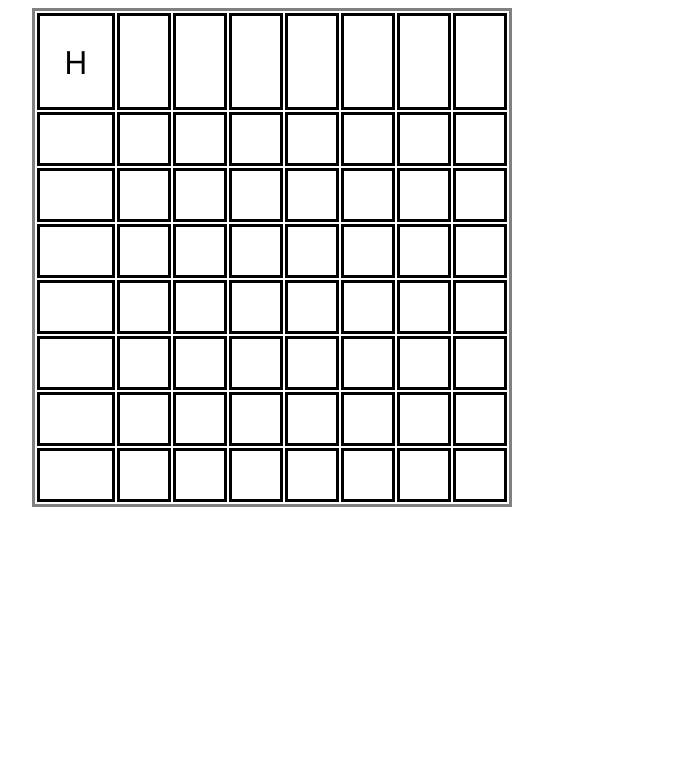
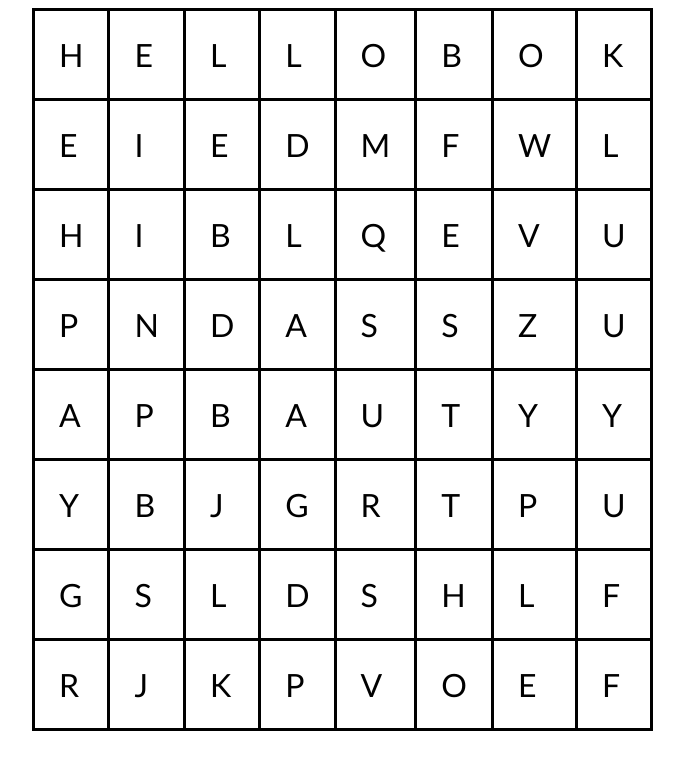
Before and after one commit to SwoopCodes/Wordsearch-with-JavaScript, a plain HTML site: page index.html in a window 1280 px wide. Shown: the whole page, without its empty margins (292-976 px from the left). Drawn offline with Linux system fonts and the light colour scheme.

Commit message:
Added extra JS code and tables
Added code to place random letters into table

Added onclick listener to every table cell

```diff
--- a/index.html
+++ b/index.html
@@ -12,96 +12,104 @@
         <main>
             <table>
                 <tr>
-                <td id="x0y0"></td>
-                <td id="x1y0"></td>
-                <td id="x2y0"></td>
-                <td id="x3y0"></td>
-                <td id="x4y0"></td>
-                <td id="x5y0"></td>
-                <td id="x6y0"></td>
-                <td id="x7y0"></td>
+                    <!-- Row 1 -->
+                    <td id="x0y0"></td> <!-- X0, Y0 -->
+                    <td id="x1y0"></td> <!-- X1, Y0 -->
+                    <td id="x2y0"></td> <!-- X2, Y0 -->
+                    <td id="x3y0"></td> <!-- X3, Y0 -->
+                    <td id="x4y0"></td> <!-- X4, Y0 -->
+                    <td id="x5y0"></td> <!-- X5, Y0 -->
+                    <td id="x6y0"></td> <!-- X6, Y0 -->
+                    <td id="x7y0"></td> <!-- X7, Y0 -->
                 </tr>
 
                 <tr>
-                <td id="x0y1"></td>
-                <td id="x1y1"></td>
-                <td id="x2y1"></td>
-                <td id="x3y1"></td>
-                <td id="x4y1"></td>
-                <td id="x5y1"></td>
-                <td id="x6y1"></td>
-                <td id="x7y1"></td>
+                    <!-- Row 2 -->
+                    <td id="x0y1"></td> <!-- X0, Y1 -->
+                    <td id="x1y1"></td> <!-- X1, Y1 -->
+                    <td id="x2y1"></td> <!-- X2, Y1 -->
+                    <td id="x3y1"></td> <!-- X3, Y1 -->
+                    <td id="x4y1"></td> <!-- X4, Y1 -->
+                    <td id="x5y1"></td> <!-- X5, Y1 -->
+                    <td id="x6y1"></td> <!-- X6, Y1 -->
+                    <td id="x7y1"></td> <!-- X7, Y1 -->
                 </tr>
 
                 <tr>
-                <td id="x0y2"></td>
-                <td id="x1y2"></td>
-                <td id="x2y2"></td>
-                <td id="x3y2"></td>
-                <td id="x4y2"></td>
-                <td id="x5y2"></td>
-                <td id="x6y2"></td>
-                <td id="x7y2"></td>
+                    <!-- Row 3 -->
+                    <td id="x0y2"></td> <!-- X0, Y2 -->
+                    <td id="x1y2"></td> <!-- X1, Y2 -->
+                    <td id="x2y2"></td> <!-- X2, Y2 -->
+                    <td id="x3y2"></td> <!-- X3, Y2 -->
+                    <td id="x4y2"></td> <!-- X4, Y2 -->
+                    <td id="x5y2"></td> <!-- X5, Y2 -->
+                    <td id="x6y2"></td> <!-- X6, Y2 -->
+                    <td id="x7y2"></td> <!-- X7, Y2 -->
                 </tr>
 
                 <tr>
-                <td id="x0y3"></td>
-                <td id="x1y3"></td>
-                <td id="x2y3"></td>
-                <td id="x3y3"></td>
-                <td id="x4y3"></td>
-                <td id="x5y3"></td>
-                <td id="x6y3"></td>
-                <td id="x7y3"></td>
+                    <!-- Row 4 -->
+                    <td id="x0y3"></td> <!-- X0, Y3 -->
+                    <td id="x1y3"></td> <!-- X1, Y3 -->
+                    <td id="x2y3"></td> <!-- X2, Y3 -->
+                    <td id="x3y3"></td> <!-- X3, Y3 -->
+                    <td id="x4y3"></td> <!-- X4, Y3 -->
+                    <td id="x5y3"></td> <!-- X5, Y3 -->
+                    <td id="x6y3"></td> <!-- X6, Y3 -->
+                    <td id="x7y3"></td> <!-- X7, Y3 -->
                 </tr>
 
                 <tr>
-                <td id="x0y4"></td>
-                <td id="x1y4"></td>
-                <td id="x2y4"></td>
-                <td id="x3y4"></td>
-                <td id="x4y4"></td>
-                <td id="x5y4"></td>
-                <td id="x6y4"></td>
-                <td id="x7y4"></td>
+                    <!-- Row 5 -->
+                    <td id="x0y4"></td> <!-- X0, Y4 -->
+                    <td id="x1y4"></td> <!-- X1, Y4 -->
+                    <td id="x2y4"></td> <!-- X2, Y4 -->
+                    <td id="x3y4"></td> <!-- X3, Y4 -->
+                    <td id="x4y4"></td> <!-- X4, Y4 -->
+                    <td id="x5y4"></td> <!-- X5, Y4 -->
+                    <td id="x6y4"></td> <!-- X6, Y4 -->
+                    <td id="x7y4"></td> <!-- X7, Y4 -->
                 </tr>
 
                 <tr>
-                <td id="x0y5"></td>
-                <td id="x1y5"></td>
-                <td id="x2y5"></td>
-                <td id="x3y5"></td>
-                <td id="x4y5"></td>
-                <td id="x5y5"></td>
-                <td id="x6y5"></td>
-                <td id="x7y5"></td>
+                    <!-- Row 6 -->
+                    <td id="x0y5"></td> <!-- X0, Y5 -->
+                    <td id="x1y5"></td> <!-- X1, Y5 -->
+                    <td id="x2y5"></td> <!-- X2, Y5 -->
+                    <td id="x3y5"></td> <!-- X3, Y5 -->
+                    <td id="x4y5"></td> <!-- X4, Y5 -->
+                    <td id="x5y5"></td> <!-- X5, Y5 -->
+                    <td id="x6y5"></td> <!-- X6, Y5 -->
+                    <td id="x7y5"></td> <!-- X7, Y5 -->
                 </tr>
 
                 <tr>
-                <td id="x0y6"></td>
-                <td id="x1y6"></td>
-                <td id="x2y6"></td>
-                <td id="x3y6"></td>
-                <td id="x4y6"></td>
-                <td id="x5y6"></td>
-                <td id="x6y6"></td>
-                <td id="x7y6"></td>
+                    <!-- Row 7 -->
+                    <td id="x0y6"></td> <!-- X0, Y6 -->
+                    <td id="x1y6"></td> <!-- X1, Y6 -->
+                    <td id="x2y6"></td> <!-- X2, Y6 -->
+                    <td id="x3y6"></td> <!-- X3, Y6 -->
+                    <td id="x4y6"></td> <!-- X4, Y6 -->
+                    <td id="x5y6"></td> <!-- X5, Y6 -->
+                    <td id="x6y6"></td> <!-- X6, Y6 -->
+                    <td id="x7y6"></td> <!-- X7, Y6 -->
                 </tr>
 
                 <tr>
-                <td id="x0y7"></td>
-                <td id="x1y7"></td>
-                <td id="x2y7"></td>
-                <td id="x3y7"></td>
-                <td id="x4y7"></td>
-                <td id="x5y7"></td>
-                <td id="x6y7"></td>
-                <td id="x7y7"></td>
+                    <!-- Row 8 -->
+                    <td id="x0y7"></td> <!-- X0, Y7 -->
+                    <td id="x1y7"></td> <!-- X1, Y7 -->
+                    <td id="x2y7"></td> <!-- X2, Y7 -->
+                    <td id="x3y7"></td> <!-- X3, Y7 -->
+                    <td id="x4y7"></td> <!-- X4, Y7 -->
+                    <td id="x5y7"></td> <!-- X5, Y7 -->
+                    <td id="x6y7"></td> <!-- X6, Y7 -->
+                    <td id="x7y7"></td> <!-- X7, Y7 -->
                 </tr>
             </table>
         </main>
 
-    <script src="script.js"> </script>
+    <script src="script.js"> </script> <!-- JS script-->
     </body>
 
 </html>
--- a/script.js
+++ b/script.js
@@ -1,13 +1,38 @@
-const word = "HELLO";
 
-let xCoordinate = 0;
-let yCoordinate = 0;
+const word = "HELLO"; // declares word that needs to be found
 
-let i = 0;
+let selected = "" // selected letters by user
 
+const placeholders = "ABCDEFGHIJKLMNOPQRSTUVWXYZ"; // letters of the alphabet to place randomly across the board
+
+
+let xCoordinate = 0; // x coordinates of table
+let yCoordinate = 0; // y coordinates of table
+
+const tableCells = document.querySelectorAll("td"); // finds all TD elemends
+
+// places random letter into every cell
+tableCells.forEach(cell => {
+    let randomNum = Math.floor(Math.random() * 26) // generates random number between 0 and 26
+    cell.textContent = placeholders[randomNum] // places letters into table cell
+});
+
+
+let i = 0; // i
+
+// places word into table
+// to be changed later
 for(letter in word){
-    let places = document.getElementById(`x${xCoordinate}y${yCoordinate}`);
-    places.textContent = word[i];
-    x++
-    i++
+    let places = document.getElementById(`x${xCoordinate}y${yCoordinate}`); // gets x and y coordiantes of table
+    places.textContent = word[i]; // places each letter based on i variable
+    xCoordinate++; // increases x coordinate
+    i++;
 }
+
+//adds event listener to every cell
+// on click - append cell data into 'selected' variable
+tableCells.forEach(cell => {
+    cell.addEventListener("click", function(){
+        selected += cell.textContent
+    })
+});
--- a/style.css
+++ b/style.css
@@ -1,13 +1,14 @@
-main{
+main{ /* Indents main content center*/
     margin-left: 25%;
     margin-right: 25%;
 }
-table{
+table{ /* adds styling to table*/
     border-style: solid;
-    font-family: 'Segoe UI', Tahoma, Geneva, Verdana, sans-serif;
+    font-family:'Trebuchet MS', 'Lucida Sans Unicode', 'Lucida Grande', 'Lucida Sans', Arial, sans-serif;
+    border-collapse: collapse;
 }
 
-td{
+td{ /* adds styling to table cells*/
     border-style: solid;
     padding: 1.5rem;
     font-size: 2rem;
```
Lines whose indentation alone changed are shown as unchanged.
